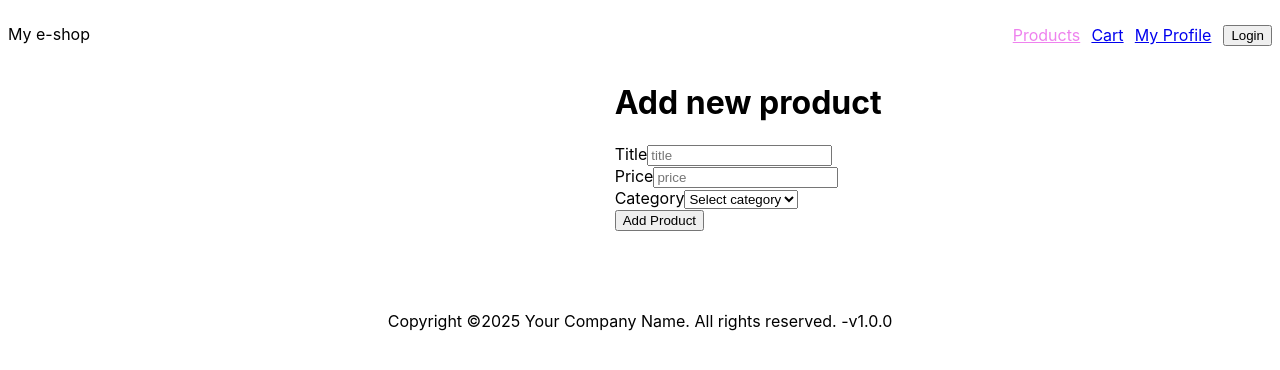
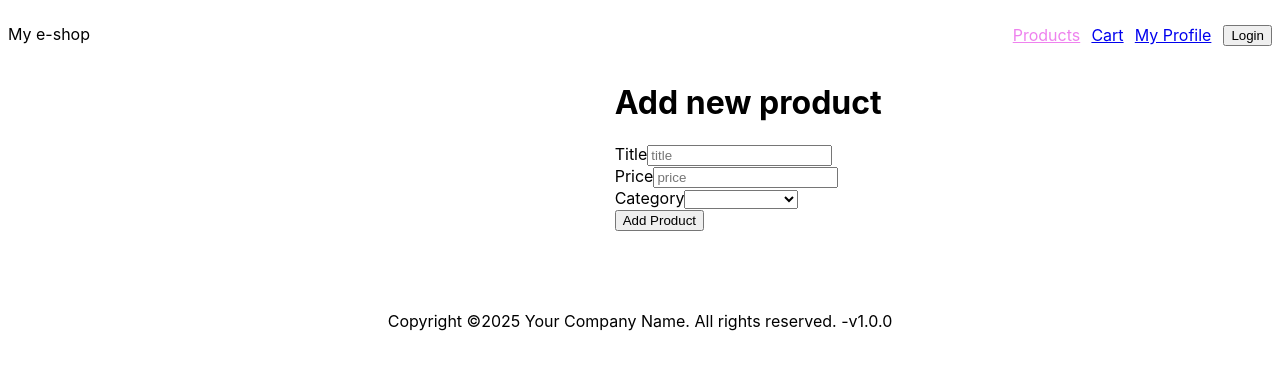
Before and after one commit to unozer/shopping, an Angular app: page /products/new in a window 1280 px wide. Shown: the top 370 px of the page. Built offline with nearby package versions, Linux system fonts and the light colour scheme.

Commit message:
reactive form

```diff
--- a/src/app/product-create/product-create.component.html
+++ b/src/app/product-create/product-create.component.html
@@ -1,16 +1,17 @@
 <h1>Add new product</h1>
 
+<form [formGroup]="productForm" (ngSubmit)="createProduct()">
     <div>
         <label for="title">Title</label>
-    <input id="title" #title placeholder="title" />
+        <input id="title" placeholder="title" formControlName="title" />
     </div>
     <div>
         <label for="price">Price</label>
-    <input id="price" #price type="number" placeholder="price" />
+        <input id="price" type="number" placeholder="price" formControlName="price" />
     </div>
     <div>
         <label for="category">Category</label>
-    <select id="category" #category>
+        <select id="category" formControlName="category">
             <option>Select category</option>
             <option value="jewelery">Jewelery</option>
             <option valie="electronics">Electronics</option>
@@ -18,5 +19,6 @@
         </select>
     </div>
     <div>
-    <button (click)="createProduct(title.value, price.value, category.value)">Add Product</button>
+        <button type="submit">Add Product</button>
     </div>
+</form>
--- a/src/app/product-create/product-create.component.ts
+++ b/src/app/product-create/product-create.component.ts
@@ -1,22 +1,30 @@
 import { Component } from '@angular/core';
 import { Router } from '@angular/router';
+import { FormControl, FormGroup, ReactiveFormsModule } from '@angular/forms';
 import { ProductsService } from '../products.service';
 
 @Component({
   selector: 'app-product-create',
   standalone: true,
-  imports: [],
+  imports: [ReactiveFormsModule],
   templateUrl: './product-create.component.html',
   styleUrl: './product-create.component.scss'
 })
 export class ProductCreateComponent {
+
+  productForm = new FormGroup({
+    title: new FormControl('', { nonNullable: true }),
+    price: new FormControl<number | undefined>(undefined, { nonNullable: true }),
+    category: new FormControl('', { nonNullable: true })
+  });
+
   constructor(private productsService: ProductsService, private router: Router) {}
 
-  createProduct(title: string, price: string, category: string) {
+  createProduct() {
     this.productsService.addProduct({
-      title,
-      price: Number(price),
-      category
+      title: this.productForm.controls.title.value,
+      price: this.productForm.controls.price.value,
+      category: this.productForm.controls.category.value
     }).subscribe(() => this.router.navigate(['/products']));
   }
 }
```
Lines whose indentation alone changed are shown as unchanged.
